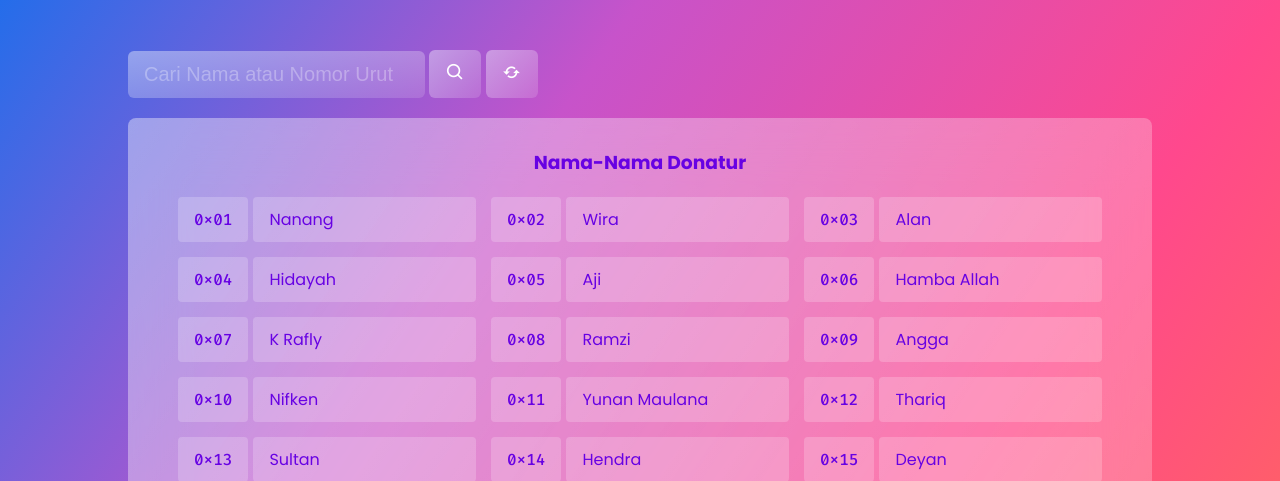
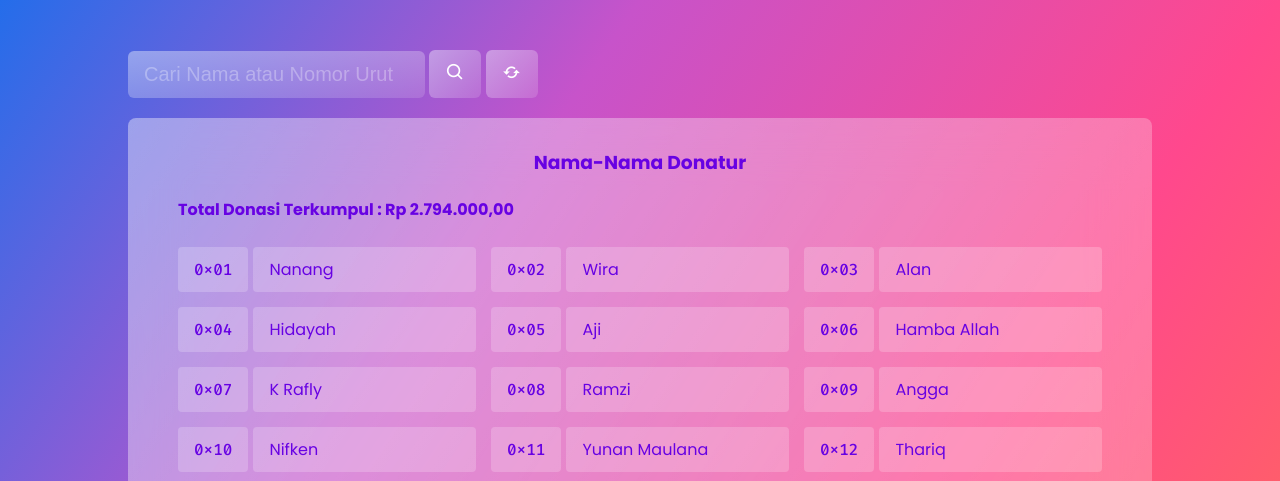
Before and after one commit to rizkimn/sumbangan, a PHP site: page / in a window 1280 px wide. Shown: the top 481 px of the page. Run offline with PHP 8.4, Linux system fonts and the light colour scheme.

Commit message:
Update Total

```diff
--- a/index.php
+++ b/index.php
@@ -1,12 +1,26 @@
 <?php
 
-$data = [];
+$data  = [];
+$total = 0;
 
 function getAll() {
   return $data = json_decode(file_get_contents('data.json'), true);
 }
 
 $data = getAll();
+
+foreach($data as $d) {
+  $total += $d["Sumbangan"];
+}
+
+function rupiah($angka){
+
+	$hasil_rupiah = "Rp " . number_format($angka,2,',','.');
+	return $hasil_rupiah;
+
+}
+
+$total = rupiah($total);
 
 if(isset($_POST['q'])) {
   $query = [];
@@ -37,7 +51,7 @@ if(isset($_POST['getall'])) {
 
   <link href='https://unpkg.com/boxicons@2.1.4/css/boxicons.min.css' rel='stylesheet'>
 
-  <title>Sumbangan X</title>
+  <title>Terima Kasih Calon Penghuni Surga :)</title>
 
   <style>
     * {
@@ -175,6 +189,8 @@ if(isset($_POST['getall'])) {
     </div>
     <div class="custom-table-wrapper">
       <h3>Nama-Nama Donatur</h3>
+      <h4>Total Donasi Terkumpul : <?= $total ?></h4>
+      <br>
       <div class="custom-table">
         <?php foreach($data as $n => $i): ?>
         <ul class="list-items">
```
